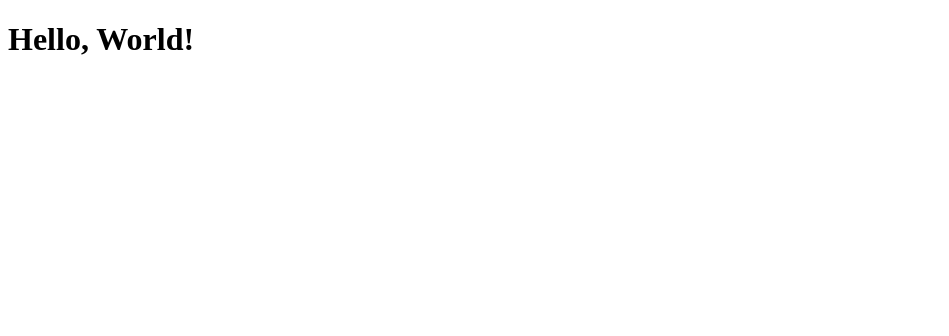
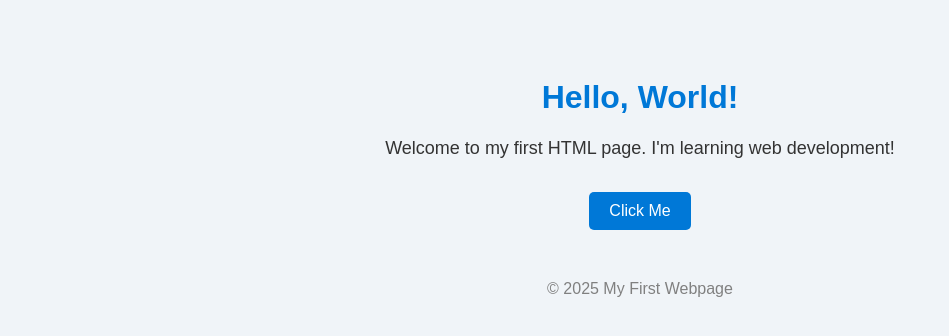
Before and after one commit to yedurkarabhishek-oss/devopsabhishek, a plain HTML site: page hello world1.html in a window 1280 px wide. Shown: the whole page, without its empty margins (0-949 px from the left). Drawn offline with Linux system fonts and the light colour scheme.

Commit message:
Hello world updated, new button added

```diff
--- a/hello world1.html
+++ b/hello world1.html
@@ -1,9 +1,44 @@
 <!DOCTYPE html>
-<html>
+<html lang="en">
 <head>
+  <meta charset="UTF-8">
+  <meta name="viewport" content="width=device-width, initial-scale=1.0">
   <title>Hello World Page</title>
+  <style>
+    body {
+      font-family: Arial, sans-serif;
+      background-color: #f0f4f8;
+      text-align: center;
+      padding-top: 50px;
+    }
+    h1 {
+      color: #0078d7;
+    }
+    p {
+      color: #333;
+      font-size: 18px;
+    }
+    button {
+      background-color: #0078d7;
+      color: white;
+      border: none;
+      padding: 10px 20px;
+      border-radius: 5px;
+      cursor: pointer;
+      font-size: 16px;
+      margin-top: 15px;
+    }
+    button:hover {
+      background-color: #005fa3;
+    }
+  </style>
 </head>
 <body>
   <h1>Hello, World!</h1>
+  <p>Welcome to my first HTML page. I'm learning web development!</p>
+  <button onclick="alert('You clicked the button!')">Click Me</button>
+  <footer style="margin-top: 50px; color: gray;">
+    &copy; 2025 My First Webpage
+  </footer>
 </body>
 </html>
```
